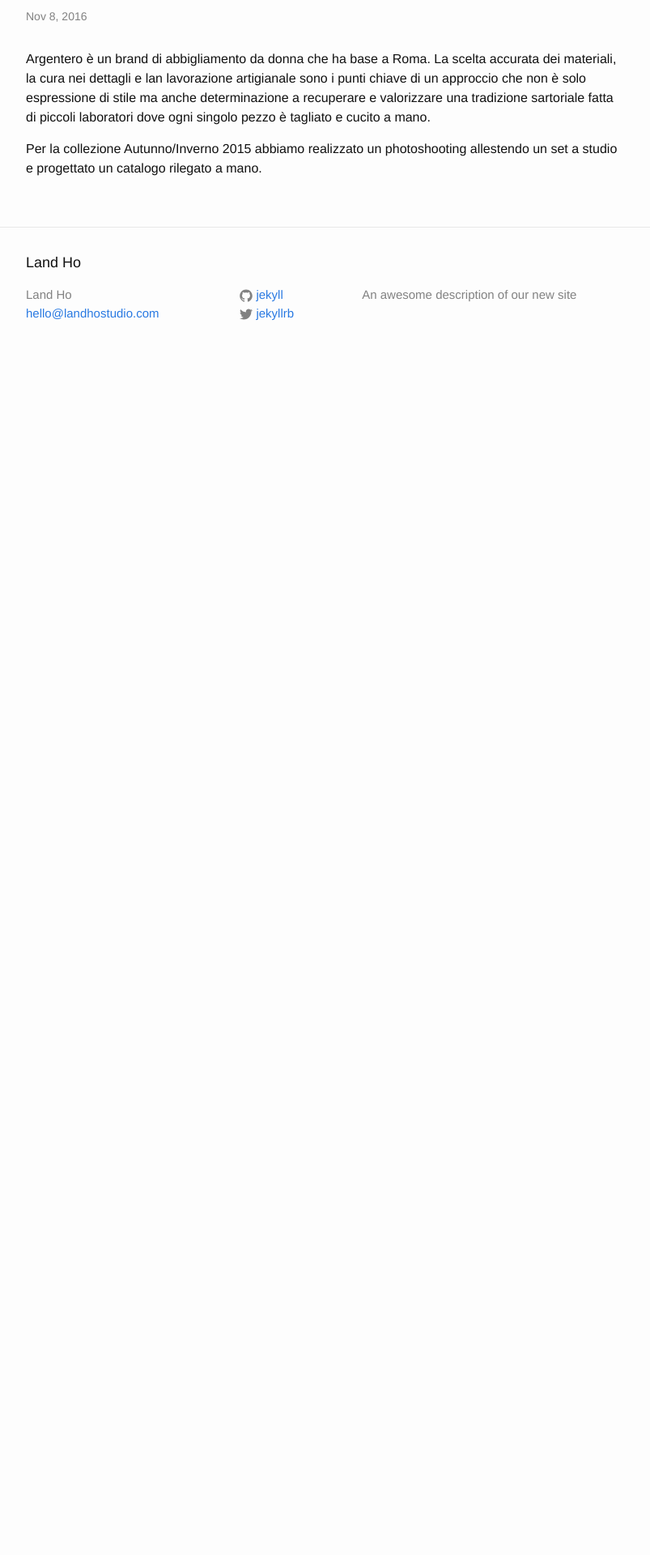
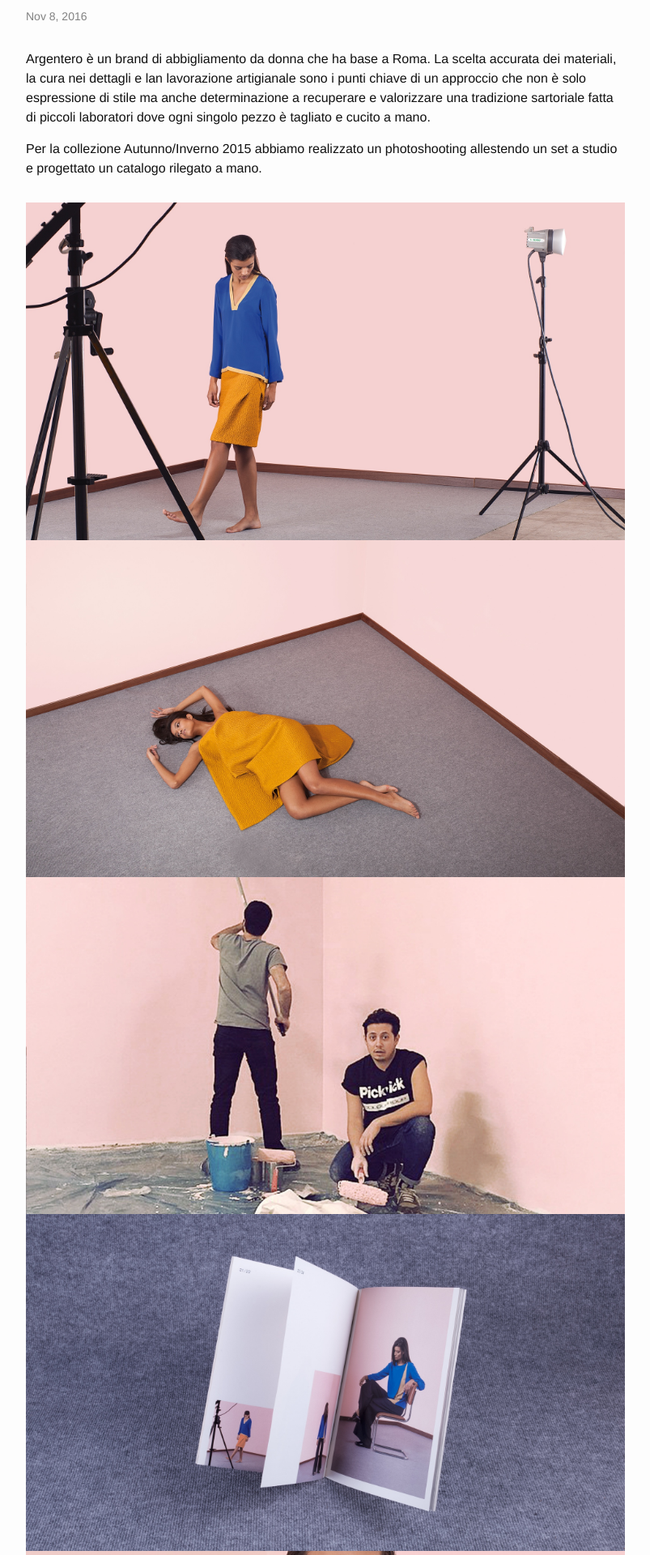
Before and after one commit to landhostudio/landhostudio-jekyll, a Jekyll site: the page built from _works/argentero-winter.markdown, in a window 1280 px wide. Shown: the part 555-2475 px from the top of the page at 81% size, without its empty margins (238-1041 px from the left). Built offline with Jekyll 4.4.1, drawn with Linux system fonts in a browser that asks for light colours; before the commit the page ends 1013 px from its top, so only the background shows below that.

Commit message:
Updated Argentero Winter and 2 other files

```diff
--- a/_layouts/work.html
+++ b/_layouts/work.html
@@ -24,4 +24,20 @@ layout: default
     {{ content }}
   </div>
 
+  {% if page.grid %}
+    <div class="post-grid">
+      {% for item in page.grid %}
+        <div class="post-grid-item{% if item.size == 'half' %} post-grid-item--half{% elsif item.size == 'huge' %} post-grid-item--huge{% endif %}">
+          {% if item.image_file and item.video_file %}
+            <video preload="none" muted loop controls poster="{{ item.image_file }}">
+              <source src="{{ item.video_file }}" type="video/mp4">
+            </video>
+          {% elsif item.image_file %}
+            <img src="{{ item.image_file }}" alt="">
+          {% endif %}
+        </div>
+      {% endfor %}
+    </div>
+  {% endif %}
+
 </article>
--- a/_sass/minima/_layout.scss
+++ b/_sass/minima/_layout.scss
@@ -235,3 +235,9 @@
     }
   }
 }
+
+.post-grid {
+  video {
+    width: 100%;
+  }
+}
--- a/_works/argentero-winter.markdown
+++ b/_works/argentero-winter.markdown
@@ -14,18 +14,24 @@ solutions:
 year_date: 2015-11-10 00:00:00 +01:00
 link: http://argentero.eu
 grid:
-- file: "/uploads/argentero_winter-1.jpg"
-  size: huge
-- file: "/uploads/argentero_winter-2.jpg"
-  size: half
-- file: "/uploads/argentero_winter-3.jpg"
-  size: half
-- file: "/uploads/argentero_winter-4.jpg"
-  size: huge
-- file: "/uploads/argentero_winter-5.jpg"
-  size: half
-- file: "/uploads/argentero_winter-6.jpg"
-  size: half
+- size: huge
+  image_file: "/uploads/argentero_winter-1.jpg"
+  video_file:
+- size: half
+  image_file: "/uploads/argentero_winter-2.jpg"
+  video_file:
+- size: half
+  image_file: "/uploads/argentero_winter-3.jpg"
+  video_file:
+- size: huge
+  image_file: "/uploads/argentero_winter-4.jpg"
+  video_file:
+- size: half
+  image_file: "/uploads/argentero_winter-5.jpg"
+  video_file:
+- size: half
+  image_file: "/uploads/argentero_winter-6.jpg"
+  video_file:
 ---
 
 Argentero è un brand di abbigliamento da donna che ha base a Roma.
```
